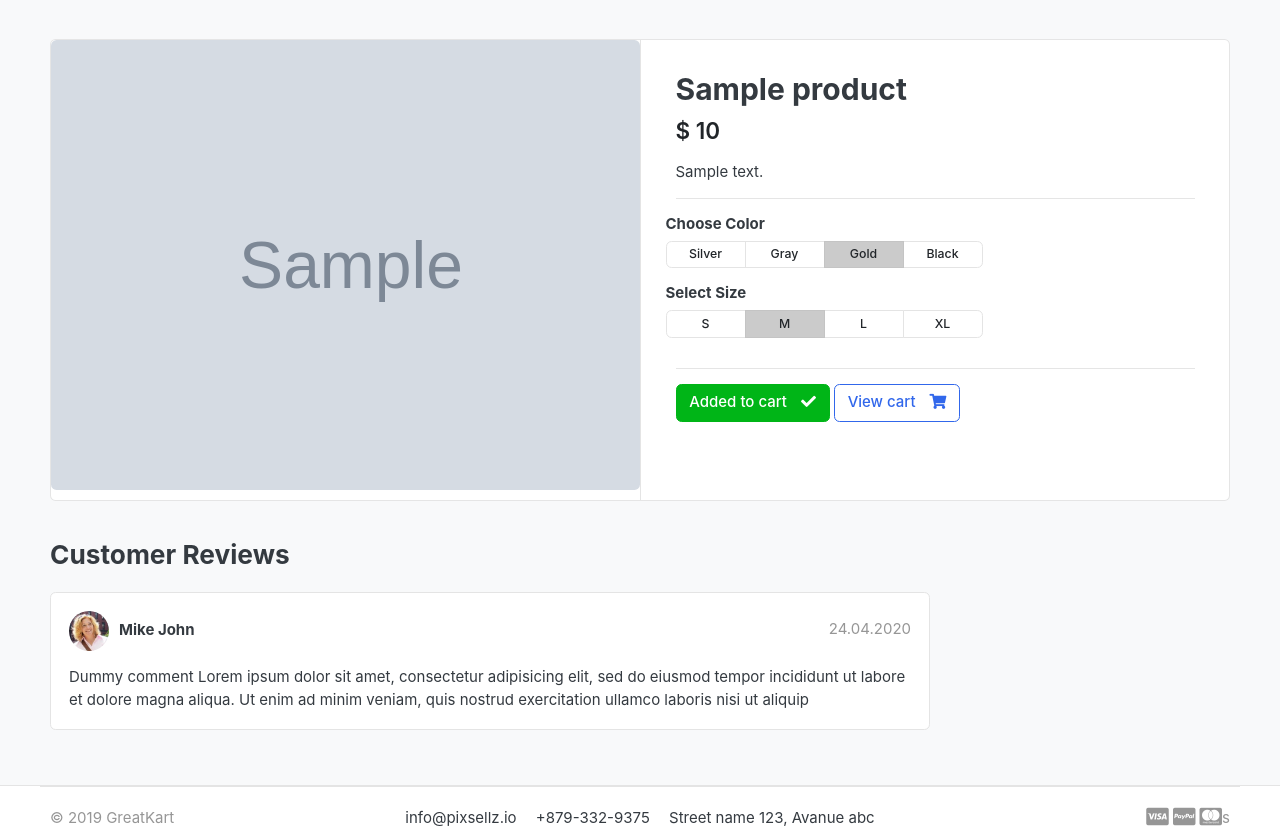
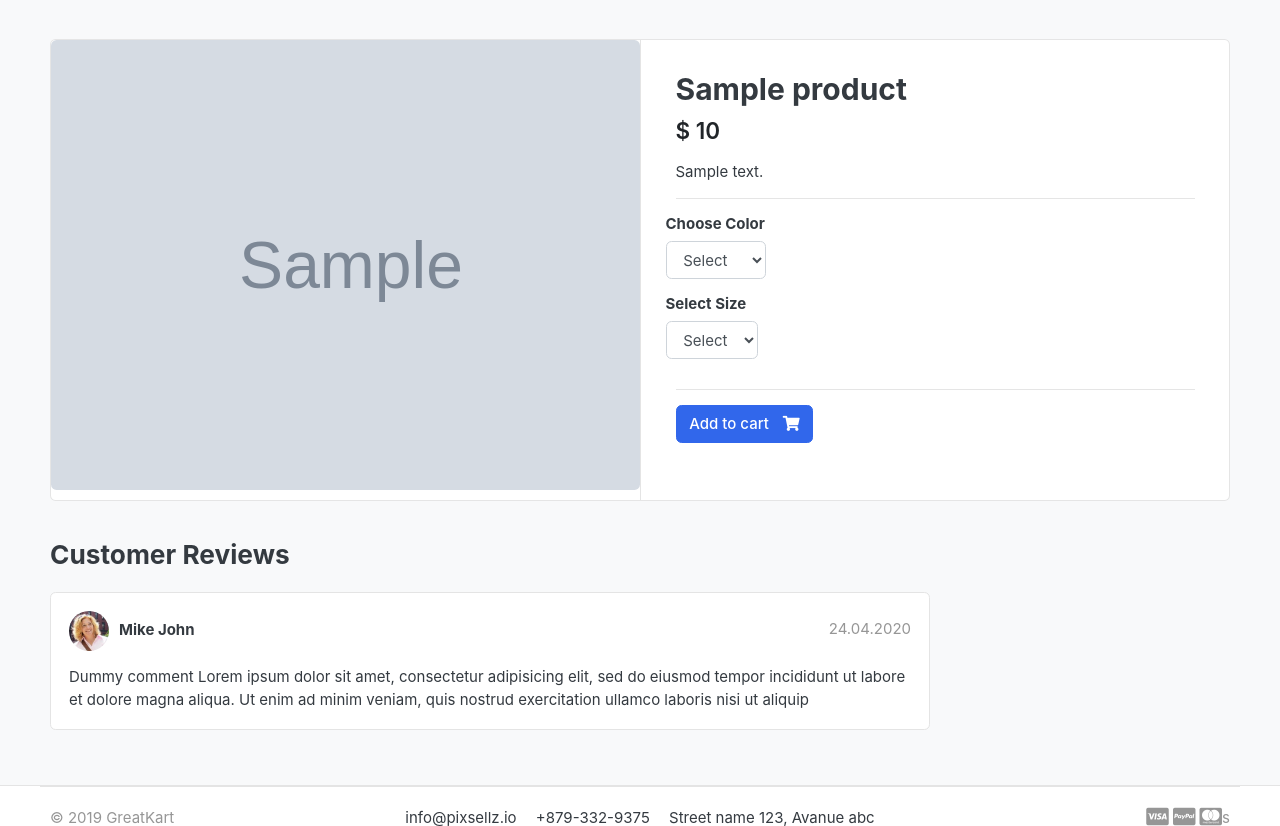
Before and after one commit to alixcaroline/django_e-commerce, a Django app: template templates/store/product_detail.html in a window 1280 px wide. Shown: the part 119-945 px from the top of the page. Run offline with Django 4.2, Linux system fonts and the light colour scheme; the template is opened without the code that fills it: values that come from a table or form of the project are taken from there, others are empty; tables that the repository leaves empty hold one stand-in row (values such as "Sample post"); grey boxes marked "Sample" are stand-in pictures; some libraries are stand-ins or nearby versions; some web fonts are replaced.

Commit message:
add product variations funcionality and update cart functions to handle variations

```diff
--- a/carts/models.py
+++ b/carts/models.py
@@ -1,5 +1,5 @@
 from django.db import models
-from store.models import Product
+from store.models import Product, Variation
 
 
 # Create your models here.
@@ -13,6 +13,7 @@
 
 class CartItem(models.Model):
     product = models.ForeignKey(Product, on_delete=models.CASCADE)
+    variations = models.ManyToManyField(Variation, blank=True)
     cart = models.ForeignKey(Cart, on_delete=models.CASCADE)
     quantity = models.IntegerField()
     is_active = models.BooleanField(default=True)
@@ -20,5 +21,5 @@
     def sub_total(self):
         return self.product.price * self.quantity
 
-    def __str__(self):
+    def __unicode__(self):
         return self.product
--- a/carts/urls.py
+++ b/carts/urls.py
@@ -4,9 +4,13 @@
 urlpatterns = [
     path("", views.cart, name="cart"),
     path("add_cart/<int:product_id>/", views.add_cart, name="add_cart"),
-    path("remove_cart/<int:product_id>/", views.remove_cart, name="remove_cart"),
     path(
-        "remove_cart_item/<int:product_id>/",
+        "remove_cart/<int:product_id>/<int:cart_item_id>/",
+        views.remove_cart,
+        name="remove_cart",
+    ),
+    path(
+        "remove_cart_item/<int:product_id>/<int:cart_item_id>/",
         views.remove_cart_item,
         name="remove_cart_item",
     ),
--- a/carts/views.py
+++ b/carts/views.py
@@ -1,7 +1,7 @@
 from django.shortcuts import render, redirect, get_object_or_404
 from django.http import HttpResponse
 from django.core.exceptions import ObjectDoesNotExist
-from store.models import Product
+from store.models import Product, Variation
 from .models import Cart, CartItem
 
 # Create your views here.
@@ -16,6 +16,22 @@
 
 def add_cart(request, product_id):
     product = Product.objects.get(id=product_id)
+    product_variation = []
+    if request.method == "POST":
+        for item in request.POST:
+            key = item
+            value = request.POST[key]
+
+            try:
+                variation = Variation.objects.get(
+                    product=product,
+                    variation_category__iexact=key,
+                    variation_value__iexact=value,
+                )
+                product_variation.append(variation)
+            except:
+                pass
+
     try:
         # Get the cart using the cart_id present in the session
         cart = Cart.objects.get(cart_id=_cart_id(request))
@@ -23,34 +39,63 @@
         cart = Cart.objects.create(cart_id=_cart_id(request))
     cart.save()
 
-    try:
-        cart_item = CartItem.objects.get(product=product, cart=cart)
-        cart_item.quantity += 1
-        cart_item.save()
-    except CartItem.DoesNotExist:
+    is_cart_item_exists = CartItem.objects.filter(product=product, cart=cart).exists()
+    if is_cart_item_exists:
+        cart_item = CartItem.objects.filter(product=product, cart=cart)
+
+        ex_var_list = []
+        id = []
+        for item in cart_item:
+            existing_variation = item.variations.all()
+            ex_var_list.append(list(existing_variation))
+            id.append(item.id)
+
+        if product_variation in ex_var_list:
+            # increase the cart item quantity
+            index = ex_var_list.index(product_variation)
+            item_id = id[index]
+            item = CartItem.objects.get(product=product, id=item_id)
+            item.quantity += 1
+            item.save()
+
+        else:
+            # create new cart item
+            item = CartItem.objects.create(product=product, quantity=1, cart=cart)
+            if len(product_variation) > 0:
+                item.variations.clear()
+                item.variations.add(*product_variation)
+            item.save()
+    else:
         cart_item = CartItem.objects.create(product=product, quantity=1, cart=cart)
+
+        if len(product_variation) > 0:
+            cart_item.variations.clear()
+            cart_item.variations.add(*product_variation)
         cart_item.save()
 
     return redirect("cart")
 
 
-def remove_cart(request, product_id):
+def remove_cart(request, product_id, cart_item_id):
     cart = Cart.objects.get(cart_id=_cart_id(request))
     product = get_object_or_404(Product, id=product_id)
-    cart_item = CartItem.objects.get(product=product, cart=cart)
+    try:
+        cart_item = CartItem.objects.get(product=product, cart=cart, id=cart_item_id)
 
-    if cart_item.quantity > 1:
-        cart_item.quantity -= 1
-        cart_item.save()
-    else:
-        cart_item.delete()
+        if cart_item.quantity > 1:
+            cart_item.quantity -= 1
+            cart_item.save()
+        else:
+            cart_item.delete()
+    except:
+        pass
     return redirect("cart")
 
 
-def remove_cart_item(request, product_id):
+def remove_cart_item(request, product_id, cart_item_id):
     cart = Cart.objects.get(cart_id=_cart_id(request))
     product = get_object_or_404(Product, id=product_id)
-    cart_item = CartItem.objects.get(product=product, cart=cart)
+    cart_item = CartItem.objects.get(product=product, cart=cart, id=cart_item_id)
 
     cart_item.delete()
     return redirect("cart")
--- a/store/models.py
+++ b/store/models.py
@@ -21,3 +21,36 @@
 
     def __str__(self):
         return self.product_name
+
+
+class VariationManager(models.Manager):
+    def colors(self):
+        return super(VariationManager, self).filter(
+            variation_category="color", is_active=True
+        )
+
+    def sizes(self):
+        return super(VariationManager, self).filter(
+            variation_category="size", is_active=True
+        )
+
+
+variation_category_choice = (
+    ("color", "color"),
+    ("size", "size"),
+)
+
+
+class Variation(models.Model):
+    product = models.ForeignKey(Product, on_delete=models.CASCADE)
+    variation_category = models.CharField(
+        max_length=100, choices=variation_category_choice
+    )
+    variation_value = models.CharField(max_length=100)
+    is_active = models.BooleanField(default=True)
+    created_date = models.DateTimeField(auto_now=True)
+
+    objects = VariationManager()
+
+    def __str__(self):
+        return self.variation_value
--- a/store/urls.py
+++ b/store/urls.py
@@ -3,10 +3,11 @@
 
 urlpatterns = [
     path("", views.store, name="store"),
-    path("<slug:category_slug>/", views.store, name="products_by_category"),
+    path("category/<slug:category_slug>/", views.store, name="products_by_category"),
     path(
-        "<slug:category_slug>/<slug:product_slug>/",
+        "category/<slug:category_slug>/<slug:product_slug>/",
         views.product_detail,
         name="product_detail",
     ),
+    path("search/", views.search, name="search"),
 ]
--- a/templates/includes/navbar.html
+++ b/templates/includes/navbar.html
@@ -74,13 +74,14 @@
 				<!-- col.// -->
 				<a href="{% url 'store' %}" class="btn btn-outline-primary">Store</a>
 				<div class="col-lg col-md-6 col-sm-12 col">
-					<form action="#" class="search">
+					<form action="{% url 'search' %}" class="search" method="GET">
 						<div class="input-group w-100">
 							<input
 								type="text"
 								class="form-control"
 								style="width: 60%"
 								placeholder="Search"
+								name="keyword"
 							/>
 
 							<div class="input-group-append">
--- a/templates/store/product_detail.html
+++ b/templates/store/product_detail.html
@@ -14,6 +14,8 @@
 					<!-- gallery-wrap .end// -->
 				</aside>
 				<main class="col-md-6 border-left">
+					<form action="{% url 'add_cart' single_product.id %}" method="POST">
+						{% csrf_token %}
 						<article class="content-body">
 							<h2 class="title">{{ single_product.product_name }}</h2>
 
@@ -27,71 +29,41 @@
 							<div class="row">
 								<div class="item-option-select">
 									<h6>Choose Color</h6>
-								<div
-									class="btn-group btn-group-sm btn-group-toggle"
-									data-toggle="buttons"
-								>
-									<label class="btn btn-light">
-										<input type="radio" name="radio_color" /> Silver
-									</label>
-									<label class="btn btn-light">
-										<input type="radio" name="radio_color" /> Gray
-									</label>
-									<label class="btn btn-light active">
-										<input type="radio" name="radio_color checked" /> Gold
-									</label>
-									<label class="btn btn-light">
-										<input type="radio" name="radio_color" /> Black
-									</label>
-								</div>
+									<select name="color" class="form-control" required>
+										<option value="" disabled selected>Select</option>
+										{% for i in single_product.variation_set.colors %}
+										<option value="{{ i.variation_value | lower }}">{{ i.variation_value | capfirst }}</option>
+										{% endfor %}
+									</select>
 								</div>
 							</div>
 							<!-- row.// -->
 							<div class="row">
 								<div class="item-option-select">
 									<h6>Select Size</h6>
-								<div
-									class="btn-group btn-group-sm btn-group-toggle"
-									data-toggle="buttons"
-								>
-									<label class="btn btn-light">
-										<input type="radio" name="radio_color" /> S
-									</label>
-									<label class="btn btn-light active">
-										<input type="radio" name="radio_color" checked /> M
-									</label>
-									<label class="btn btn-light">
-										<input type="radio" name="radio_color" /> L
-									</label>
-									<label class="btn btn-light">
-										<input type="radio" name="radio_color" /> XL
-									</label>
-								</div>
+									<select name="size" class="form-control" required>
+										<option value="" disabled selected>Select</option>
+										{% for i in single_product.variation_set.sizes %}
+										<option value="{{ i.variation_value | lower }}">{{ i.variation_value | capfirst }}</option>
+										{% endfor %}
+									</select>
 								</div>
 							</div>
 							<!-- row.// -->
 							<hr />
 							{% if single_product.stock <= 0 %}
 							<h5 class="text-danger">Out of stock</h5>
-						{% else %} {% if in_cart %}
-						<a href="#" class="btn btn-success">
-							<span class="text">Added to cart</span>
-							<i class="fas fa-check"></i>
-						</a>
-						<a href="{% url 'cart' %}" class="btn btn-outline-primary">
-							<span class="text">View cart</span>
-							<i class="fas fa-shopping-cart"></i>
-						</a>
 							{% else %}
-						<a
-							href="{% url 'add_cart' single_product.id %}"
+							<button
 								class="btn btn-primary"
+								type="submit"
 							>
 								<span class="text">Add to cart</span>
 								<i class="fas fa-shopping-cart"></i>
-						</a>
-						{% endif %}{% endif %}
+							</button>
+							{% endif %}
 						</article>
+					</form>
 					<!-- product-info-aside .// -->
 				</main>
 				<!-- col.// -->
```
Also changed, not shown: carts/admin.py (+11 -2 lines), store/admin.py (+17 -1 lines), store/views.py (+14 -0 lines), templates/store/cart.html (+19 -14 lines), templates/store/store.html (+11 -1 lines), carts/migrations/0002_cartitem_variations.py (added), static/images/banners/cover.jpg (deleted), store/migrations/0002_variation.py (added). Lines whose indentation alone changed are shown as unchanged.
